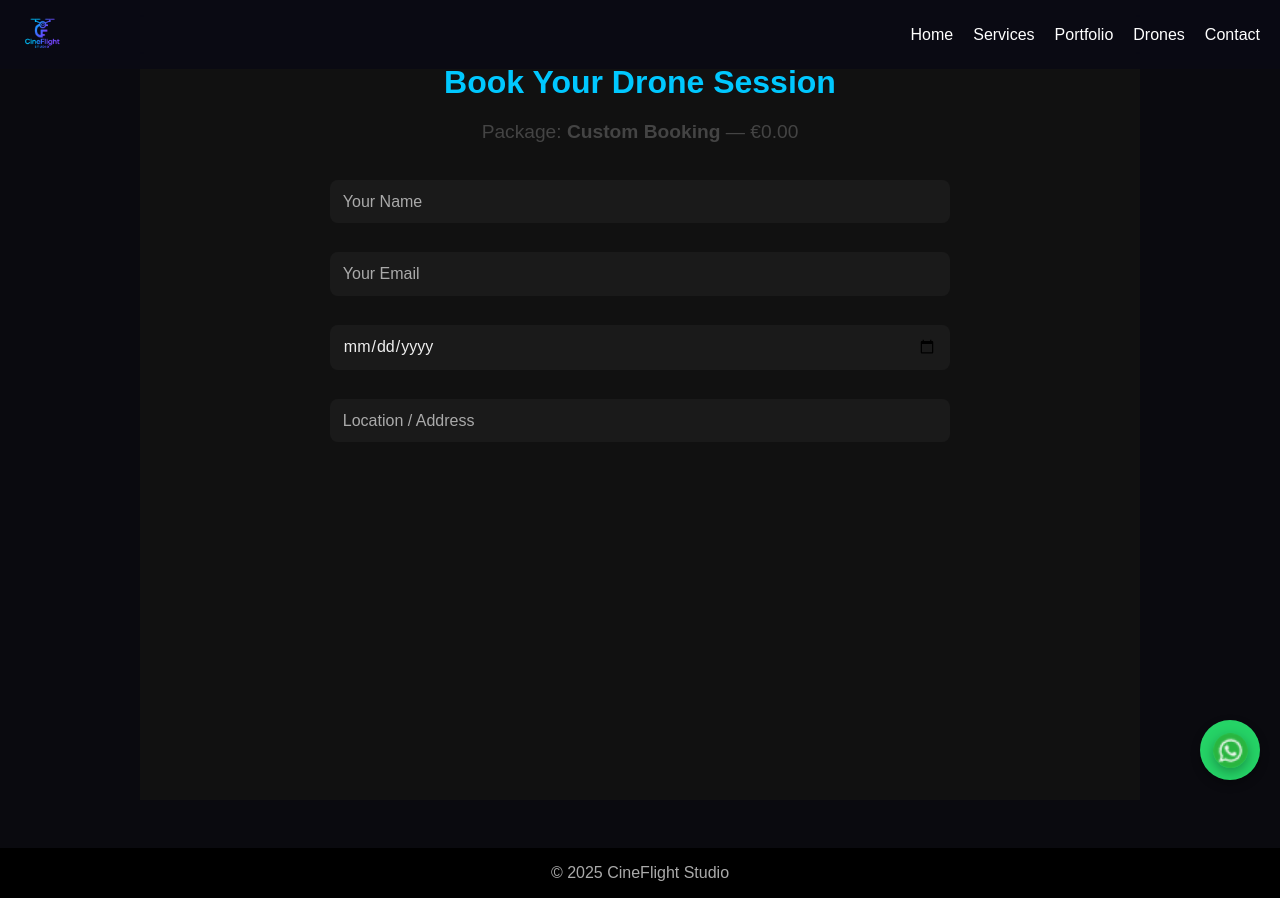
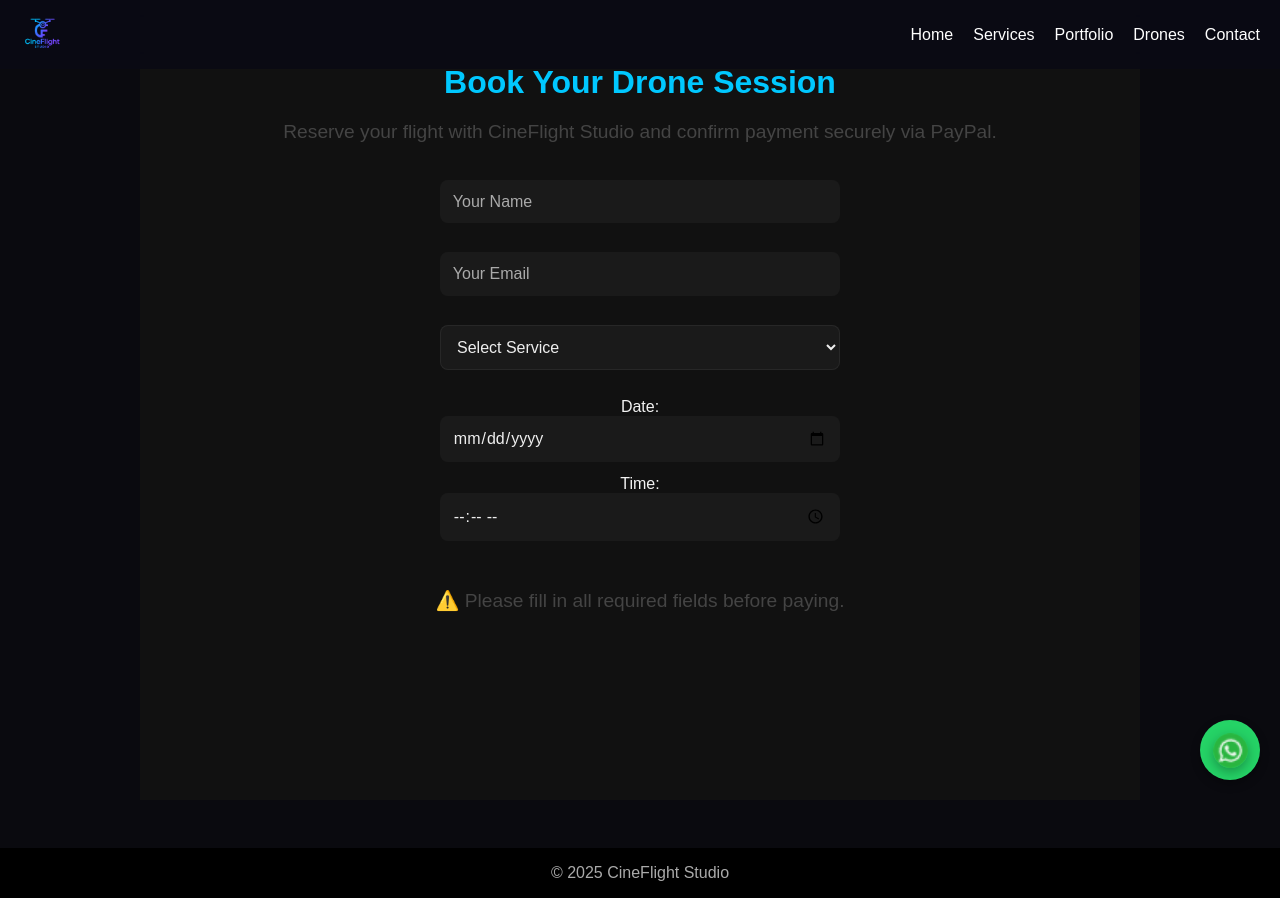
Before and after one commit to CineFlight-studio/cineflightstudio, a React (Vite) app: page /booking in a window 1280 px wide. Built offline with nearby package versions, Linux system fonts and the light colour scheme.

Commit message:
Update booking page

```diff
--- a/src/pages/Booking.jsx
+++ b/src/pages/Booking.jsx
@@ -1,130 +1,156 @@
-// src/pages/Booking.jsx
 import { PayPalScriptProvider, PayPalButtons } from "@paypal/react-paypal-js"
 import { useState, useEffect } from "react"
-import { useSearchParams } from "react-router-dom"
+import { useLocation } from "react-router-dom"
 import "./Pages.css"
 
-export default function Booking() {
+function Booking() {
+  const location = useLocation()
+  const query = new URLSearchParams(location.search)
+
+  // Read query params (if coming from CustomForm)
+  const packageName = query.get("package") || "standard"
+  const priceFromQuery = query.get("price")
+  const summary = query.get("summary") ? JSON.parse(decodeURIComponent(query.get("summary"))) : null
+
   const [formData, setFormData] = useState({
     name: "",
     email: "",
+    service: packageName !== "custom" ? packageName : "Custom Project",
     date: "",
-    location: "",
-  })
-  const [paid, setPaid] = useState(false)
-  const [searchParams] = useSearchParams()
-  const [selectedPackage, setSelectedPackage] = useState({
-    name: "Custom Booking",
-    price: "0.00",
-    summary: null,
+    time: "",
   })
 
+  const [paid, setPaid] = useState(false)
+  const [canPay, setCanPay] = useState(false)
+
+  // Validate required fields before allowing payment
   useEffect(() => {
-    const pkg = searchParams.get("package")
-    // preset packages
-    if (pkg === "starter") {
-      setSelectedPackage({ name: "Starter Flight", price: "275.00", summary: null })
-    } else if (pkg === "premium") {
-      setSelectedPackage({ name: "Cinematic Premium", price: "650.00", summary: null })
-    } else if (pkg === "commercial") {
-      setSelectedPackage({ name: "Commercial Production", price: "1350.00", summary: null })
-    } else if (pkg === "custom") {
-      const price = searchParams.get("price") || "0.00"
-      const rawSummary = searchParams.get("summary")
-      let summary = null
-      try {
-        if (rawSummary) summary = JSON.parse(decodeURIComponent(rawSummary))
-      } catch (err) {
-        summary = null
-      }
-      setSelectedPackage({ name: "Custom Package", price: Number(price).toFixed(2), summary })
-    } else {
-      setSelectedPackage({ name: "Custom Booking", price: "0.00", summary: null })
-    }
-  }, [searchParams])
+    const { name, email, service, date, time } = formData
+    const valid = name && email && service && date && time
+    setCanPay(valid)
+  }, [formData])
 
   const handleChange = (e) => {
     const { name, value } = e.target
-    setFormData((p) => ({ ...p, [name]: value }))
+    setFormData((prev) => ({ ...prev, [name]: value }))
   }
 
-  const handlePaymentSuccess = async (orderData) => {
-    // you can call your backend here to save booking & notify (optional)
-    setPaid(true)
-
-    // Example: send to an API endpoint to save booking (not included)
-    // await fetch('/api/book', { method: 'POST', body: JSON.stringify({ formData, selectedPackage, orderData }) })
-  }
+  // Determine price
+  const price = priceFromQuery || "49.99"
 
   return (
     <section className="page-section">
-      <h2 className="page-title">Book Your Drone Session</h2>
-
-      <p style={{ textAlign: "center" }}>
-        Package: <strong>{selectedPackage.name}</strong> — <span className="price">€{selectedPackage.price}</span>
-      </p>
-
-      {selectedPackage.summary && (
-        <div className="custom-summary">
-          <h4>Custom details</h4>
-          <ul>
-            <li>Duration: {selectedPackage.summary.durationMins} min</li>
-            <li>Editing: {selectedPackage.summary.editing ? "Yes" : "No"}</li>
-            <li>Color grade: {selectedPackage.summary.colorGrade ? "Yes" : "No"}</li>
-            <li>Raw footage: {selectedPackage.summary.rawFootage ? "Yes" : "No"}</li>
-            <li>Extra clips: {selectedPackage.summary.extraClips}</li>
-            <li>Travel km (approx): {selectedPackage.summary.travelKm} km</li>
-            <li>Notes: {selectedPackage.summary.notes || "—"}</li>
-          </ul>
-        </div>
-      )}
+      <h2>Book Your Drone Session</h2>
+      <p>Reserve your flight with CineFlight Studio and confirm payment securely via PayPal.</p>
 
       {!paid ? (
         <>
-          <form className="contact-form" style={{ maxWidth: 620, margin: "0 auto" }}>
-            <input name="name" placeholder="Your Name" value={formData.name} onChange={handleChange} required />
-            <input name="email" placeholder="Your Email" value={formData.email} onChange={handleChange} required />
-            <input name="date" type="date" value={formData.date} onChange={handleChange} required />
-            <input name="location" placeholder="Location / Address" value={formData.location} onChange={handleChange} />
+          <form className="contact-form">
+            <input
+              type="text"
+              name="name"
+              placeholder="Your Name"
+              value={formData.name}
+              onChange={handleChange}
+              required
+            />
+            <input
+              type="email"
+              name="email"
+              placeholder="Your Email"
+              value={formData.email}
+              onChange={handleChange}
+              required
+            />
+
+            <select name="service" value={formData.service} onChange={handleChange} required>
+              <option value="">Select Service</option>
+              <option value="Starter Flight">Starter Flight</option>
+              <option value="Cinematic Premium">Cinematic Premium</option>
+              <option value="Commercial Production">Commercial Production</option>
+              <option value="Custom Project">Custom Project</option>
+            </select>
+
+            <div className="date-time">
+              <label>
+                Date:
+                <input
+                  type="date"
+                  name="date"
+                  value={formData.date}
+                  onChange={handleChange}
+                  required
+                />
+              </label>
+              <label>
+                Time:
+                <input
+                  type="time"
+                  name="time"
+                  value={formData.time}
+                  onChange={handleChange}
+                  required
+                />
+              </label>
+            </div>
           </form>
 
-          <div style={{ maxWidth: 420, margin: "2rem auto", textAlign: "center" }}>
-            {/* PayPal SDK - replace YOUR_PAYPAL_CLIENT_ID with your actual ID */}
+          {summary && (
+            <div className="summary-box">
+              <h4>Custom Package Summary</h4>
+              <pre>{JSON.stringify(summary, null, 2)}</pre>
+            </div>
+          )}
+
+          {/* PayPal Button */}
+          <div style={{ marginTop: "1.5rem" }}>
             <PayPalScriptProvider
               options={{
-                "client-id": "AX5GzYOdK1JnKpoof6T-tRxXYpl_sX5NkpO9p2k0iuP2BNl8GFsqkfAIeeZ-MZtGBbDl-Vew1xeFhixf", // sandbox/live ID
+                "client-id": "YOUR_PAYPAL_CLIENT_ID",
                 currency: "EUR",
               }}
             >
               <PayPalButtons
                 style={{ layout: "vertical" }}
+                disabled={!canPay}
                 createOrder={(data, actions) => {
                   return actions.order.create({
                     purchase_units: [
                       {
-                        description: `${selectedPackage.name} - CineFlight Studio`,
-                        amount: { value: selectedPackage.price },
+                        description: `CineFlight Studio - ${formData.service}`,
+                        amount: { value: price },
                       },
                     ],
                   })
                 }}
                 onApprove={async (data, actions) => {
-                  const order = await actions.order.capture()
-                  await handlePaymentSuccess(order)
+                  await actions.order.capture()
+                  setPaid(true)
                 }}
               />
             </PayPalScriptProvider>
+
+            {!canPay && (
+              <p className="warning-text">
+                ⚠️ Please fill in all required fields before paying.
+              </p>
+            )}
           </div>
         </>
       ) : (
-        <div className="success">
+        <div>
           <h3>✅ Payment Successful!</h3>
           <p>
-            Thanks {formData.name || "customer"} — we received your payment of €
-            {selectedPackage.price}. We'll contact you at {formData.email}.
+            Thank you, {formData.name}! Your booking for{" "}
+            <strong>{formData.service}</strong> on{" "}
+            <strong>{formData.date}</strong> at{" "}
+            <strong>{formData.time}</strong> is confirmed.
           </p>
+          <p>We’ll contact you soon to finalize the details.</p>
         </div>
       )}
     </section>
   )
 }
+
+export default Booking
```
